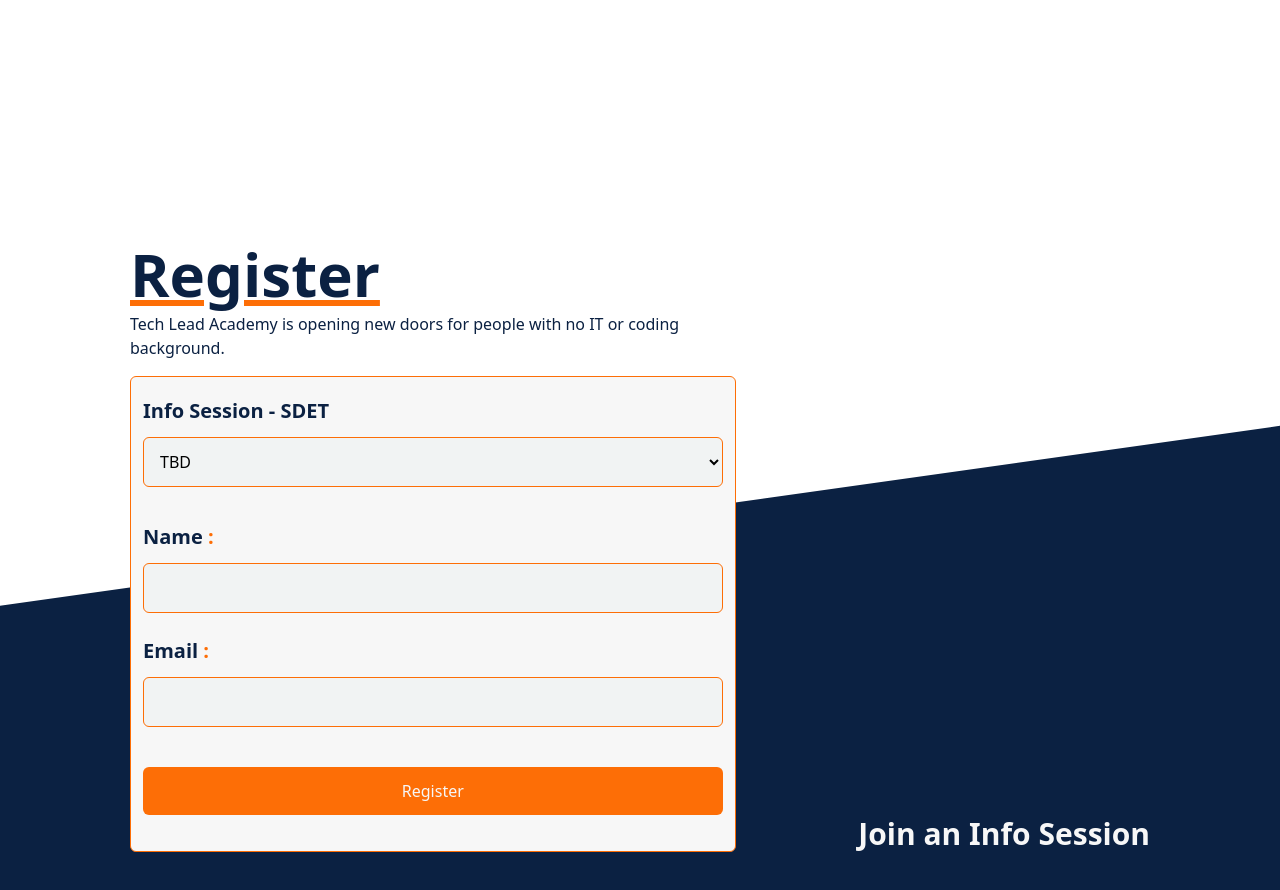
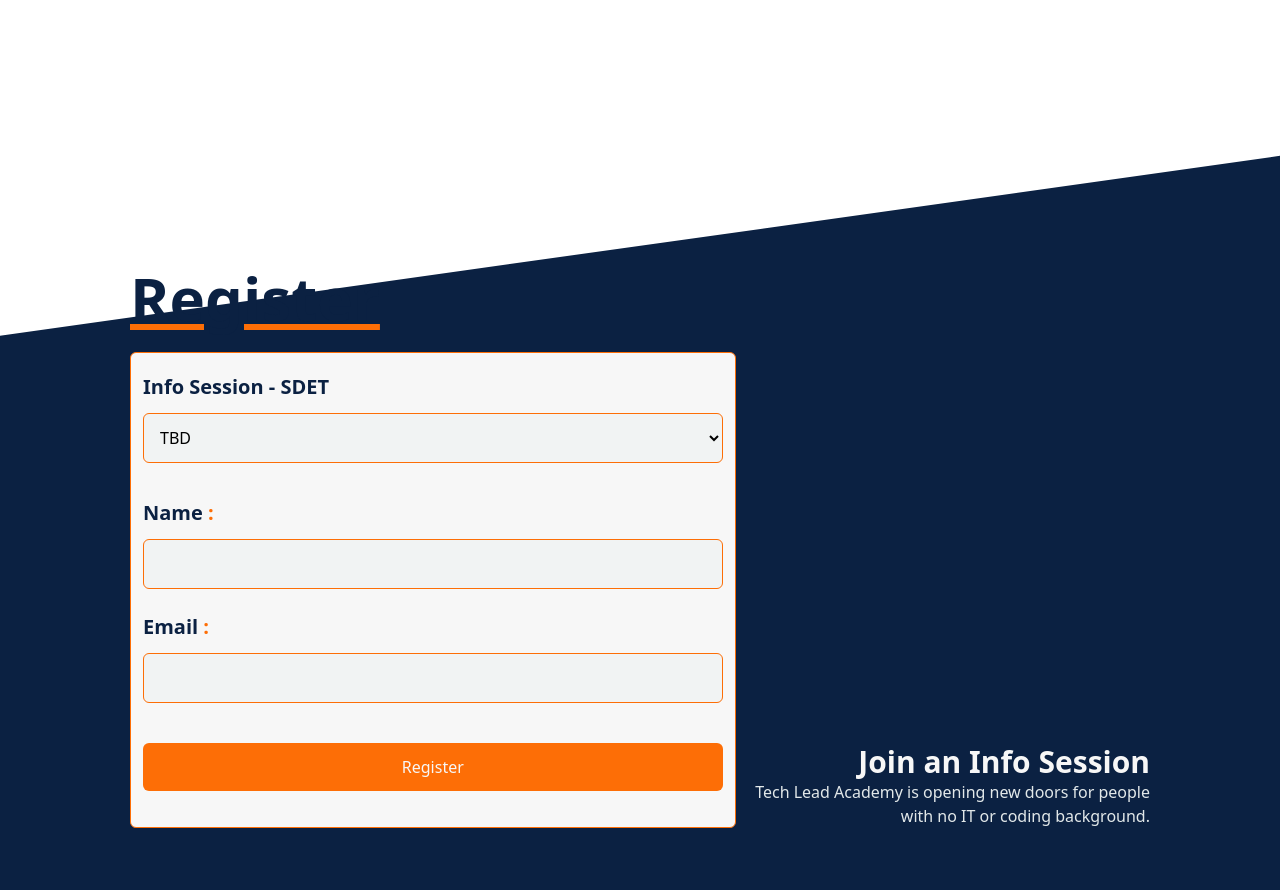
Before and after one commit to KaiIemsawat/tla-page, a React (Vite) app: page / in a window 1280 px wide. Shown: the part 5040-5930 px from the top of the page. Built offline with nearby package versions, Linux system fonts and the light colour scheme.

Commit message:
more fix on register

```diff
--- a/src/components/LgScreenRegister.jsx
+++ b/src/components/LgScreenRegister.jsx
@@ -1,20 +1,20 @@
 const LgScreenRegister = () => {
     return (
         <div className="md:max-w-[860px] lg:max-w-[1020px] w-full lg:grid lg:grid-cols-5 gap-4">
-            <div className="col-span-2 text-c-blue items-end lg:justify-end flex">
-                <h3 className="text-4xl font-semibold text-c-white">
+            <div className="col-span-2  items-end lg:justify-end flex flex-col text-c-white text-end">
+                <h3 className="text-4xl font-semibold ">
                     Join an Info Session
                 </h3>
+                <p className="font-light text-c-white-2">
+                    Tech Lead Academy is opening new doors for people with no IT
+                    or coding background.
+                </p>
             </div>
             <form className="flex flex-col col-span-3" action="">
                 <div className="text-end lg:text-start">
                     <h2 className="text-6xl font-semibold text-c-blue underline decoration-c-orange py-2">
                         Register
                     </h2>
-                    <p className="text-c-blue font-light">
-                        Tech Lead Academy is opening new doors for people with
-                        no IT or coding background.
-                    </p>
                 </div>
                 <div className="border p-3 border-c-orange rounded-md bg-c-white mt-4">
                     <div className="flex flex-col gap-3">
--- a/src/components/MobileRgister.jsx
+++ b/src/components/MobileRgister.jsx
@@ -6,10 +6,6 @@
                     <h2 className="text-4xl sm:text-6xl font-semibold text-c-blue underline decoration-c-orange py-2">
                         Register
                     </h2>
-                    <p className="text-c-blue font-light">
-                        Tech Lead Academy is opening new doors for people with
-                        no IT or coding background.
-                    </p>
                 </div>
                 <div className="border p-3 border-c-orange rounded-md bg-c-white mt-4">
                     <div className="flex flex-col gap-3">
@@ -51,10 +47,14 @@
                     </button>
                 </div>
             </form>
-            <div className="col-span-2 items-end justify-end flex pt-4">
+            <div className="col-span-2 items-end justify-end flex flex-col pt-4 text-end">
                 <h3 className="text-3xl font-semibold text-c-white">
                     Join an Info Session
                 </h3>
+                <p className="text-c-white-2 font-light">
+                    Tech Lead Academy is opening new doors for people with no IT
+                    or coding background.
+                </p>
             </div>
         </div>
     );
--- a/src/scenes/Register.jsx
+++ b/src/scenes/Register.jsx
@@ -33,7 +33,7 @@
             name="register"
         >
             <div className="flex flex-col justify-center items-center w-full h-full">
-                <div className="absolute bottom-0 left-1/2 transform -translate-x-1/3 translate-y-2/4 z-[-1]">
+                <div className="absolute bottom-0 left-1/2 transform -translate-x-1/3 translate-y-1/4 z-[-1]">
                     <div className="bg-c-blue w-[5000px] h-[1080px] rounded-[220px] rotate-[-8deg] "></div>
                 </div>
 
```
